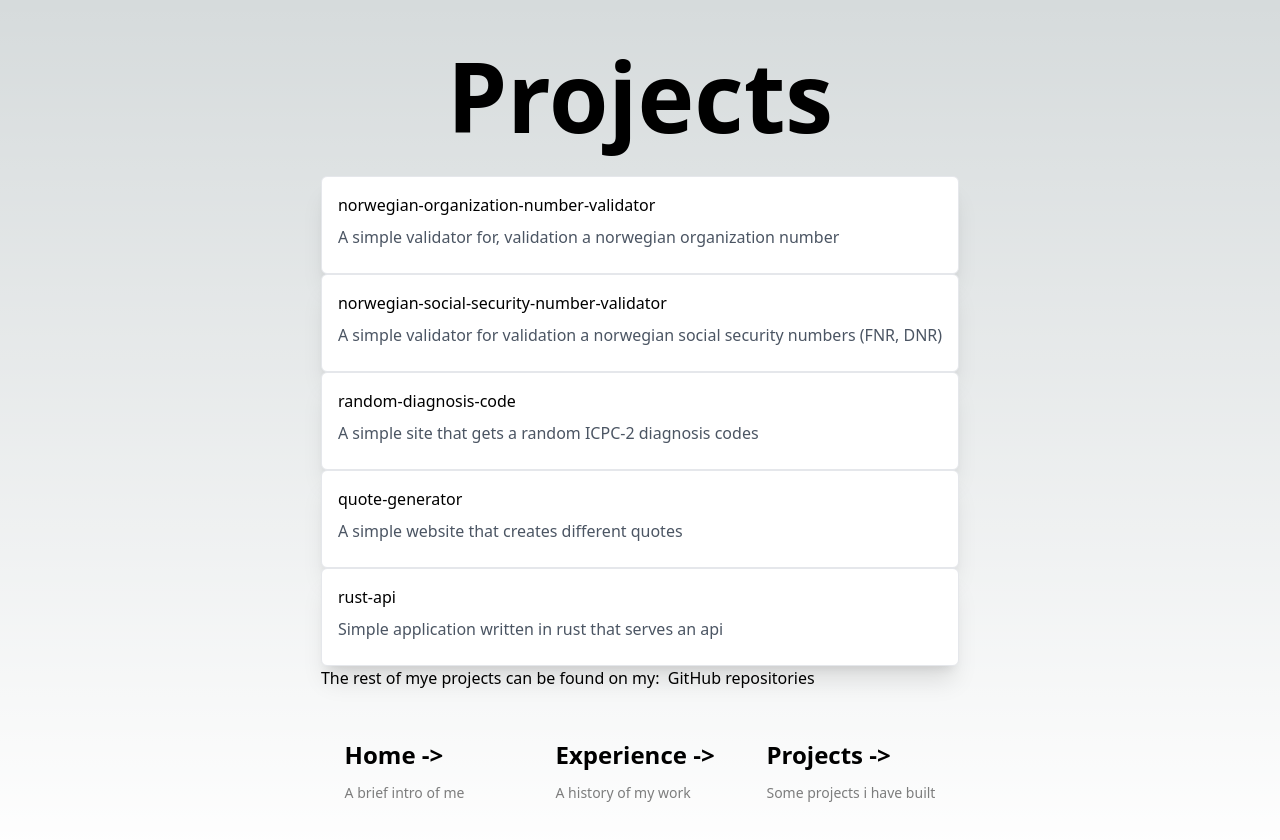
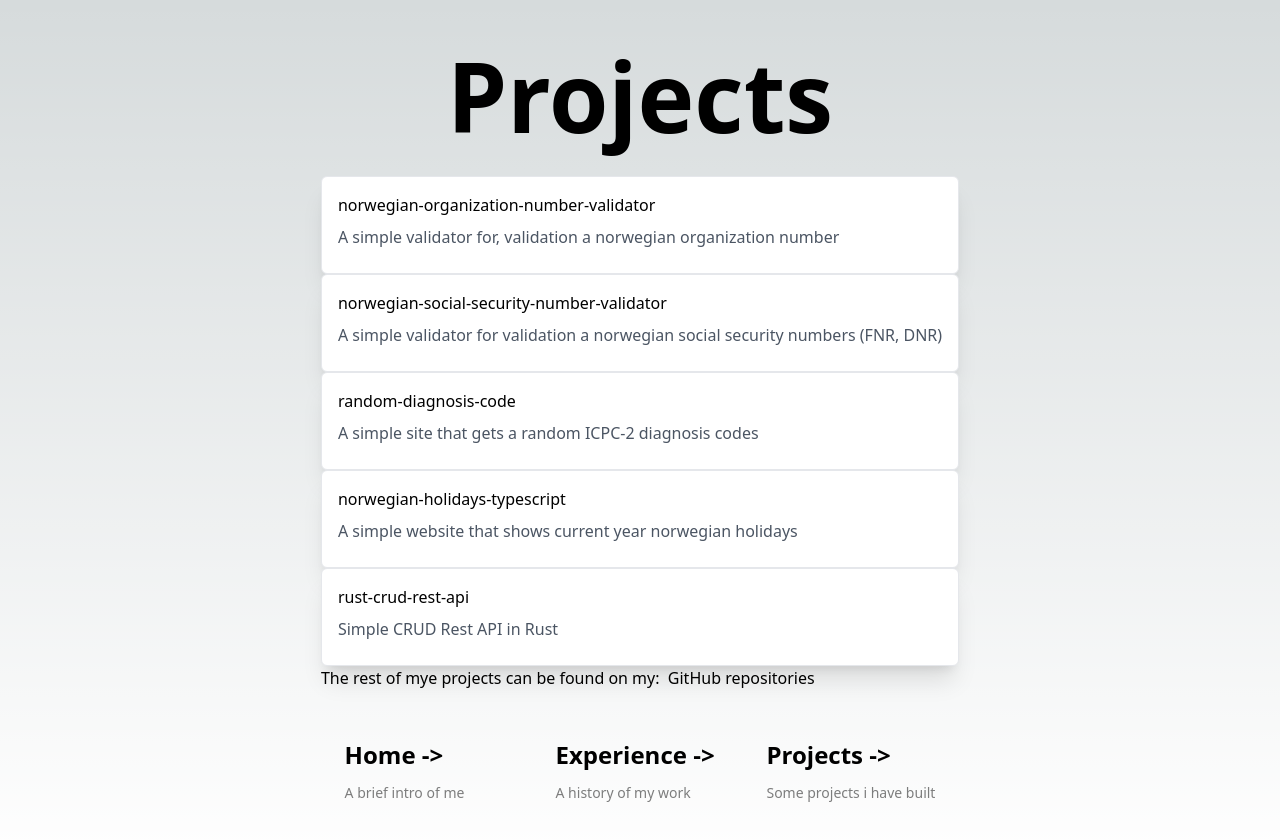
Before and after one commit to MikAoJk/MikAoJk.github.io, a Next.js app: page /projects in a window 1280 px wide. Shown: the top 840 px of the page. Built offline with nearby package versions, Linux system fonts and the light colour scheme.

Commit message:
Update projects.tsx

```diff
--- a/src/pages/projects.tsx
+++ b/src/pages/projects.tsx
@@ -49,14 +49,14 @@ const projects = [
         desc: "A simple site that gets a random ICPC-2 diagnosis codes",
     },
     {
-        title: "quote-generator",
-        gitHubLink: "https://github.com/MikAoJk/quote-generator/",
-        desc: "A simple website that creates different quotes",
+        title: "norwegian-holidays-typescript",
+        gitHubLink: "https://github.com/MikAoJk/norwegian-holidays-typescript",
+        desc: "A simple website that shows current year norwegian holidays",
     },
     {
-        title: "rust-api",
-        gitHubLink: "https://github.com/MikAoJk/rust-api",
-        desc: "Simple application written in rust that serves an api",
+        title: "rust-crud-rest-api",
+        gitHubLink: "https://github.com/MikAoJk/rust-crud-rest-api",
+        desc: "Simple CRUD Rest API in Rust",
     },
 ]
 
```
